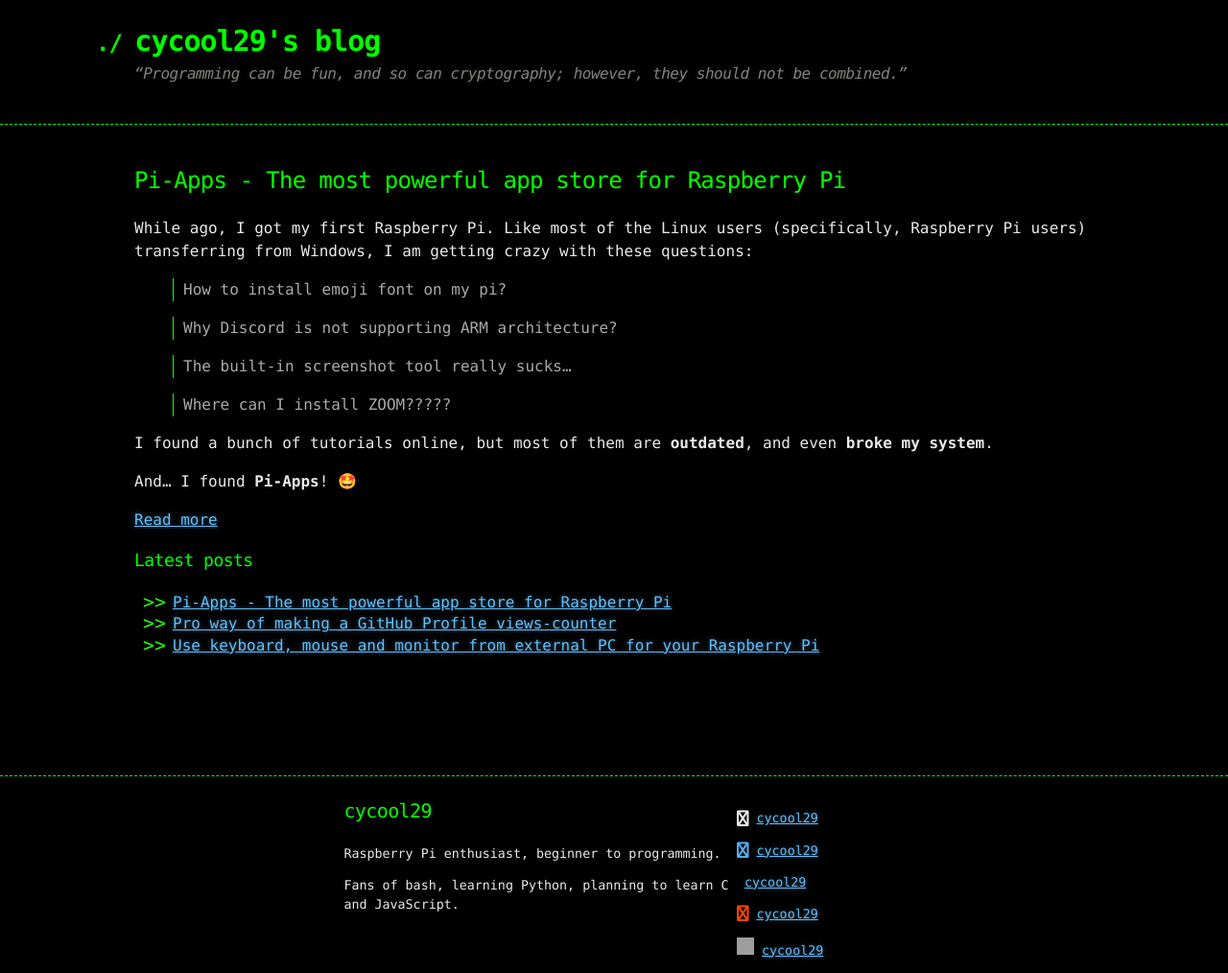
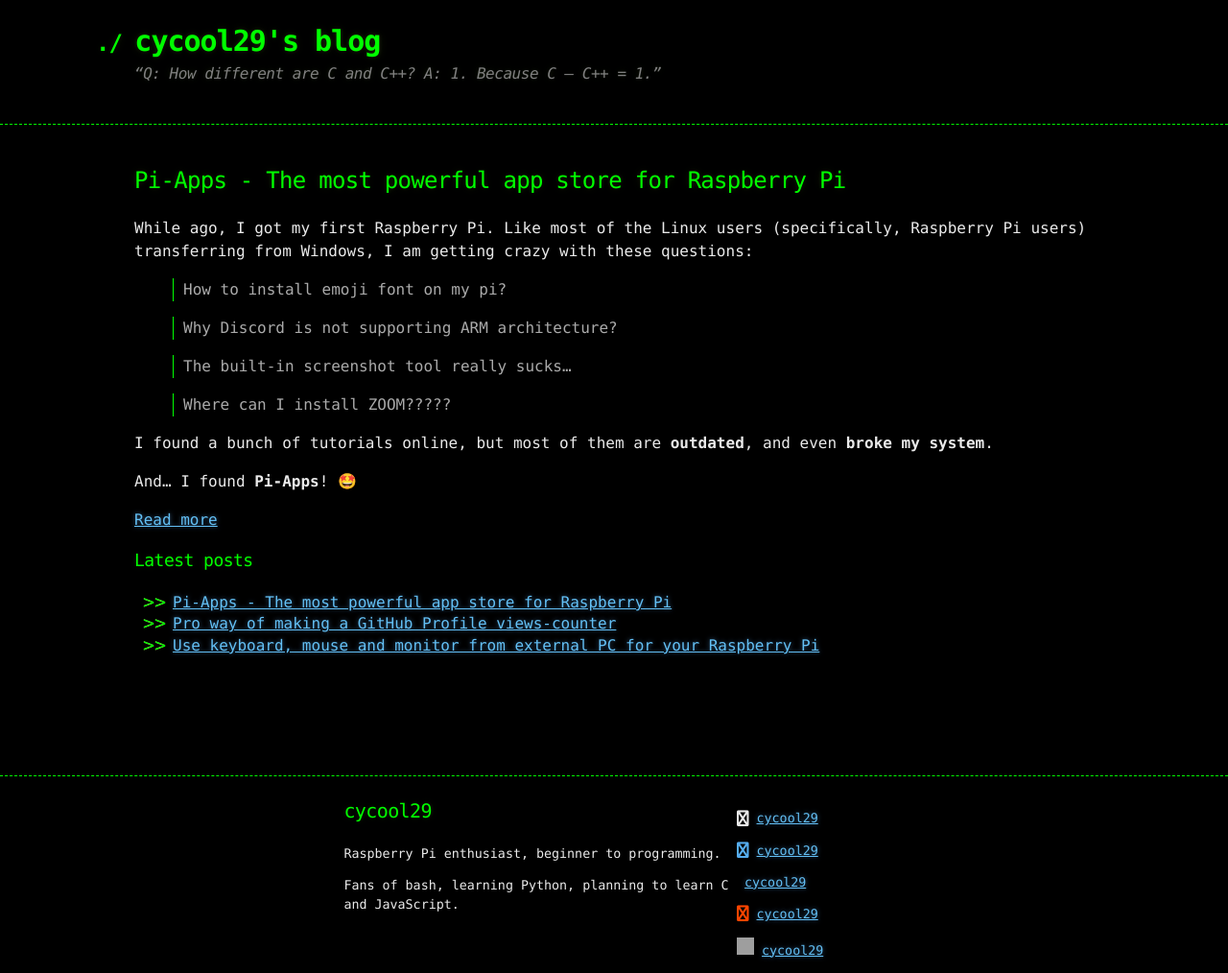
Before and after one commit to cycool29/cycool29.github.io, a Jekyll site: the page built from index.md, in a window 1280 px wide. Shown: the whole page at 96% size. Built offline with Jekyll 4.4.1, drawn with Linux system fonts in a browser that asks for light colours; a style sheet for code colours, icons or effects is not loaded.

Commit message:
Update quotes

```diff
--- a/_config.yml
+++ b/_config.yml
@@ -1,6 +1,6 @@
 title: cycool29's blog
 comments: Comments
-description: "“Programming can be fun, and so can cryptography; however, they should not be combined.” "
+description: "“Q: How different are C and C++? A: 1. Because C — C++ = 1.” "
 remote_theme: jekyll-theme-hacker
 author: cycool29
 github:
```
